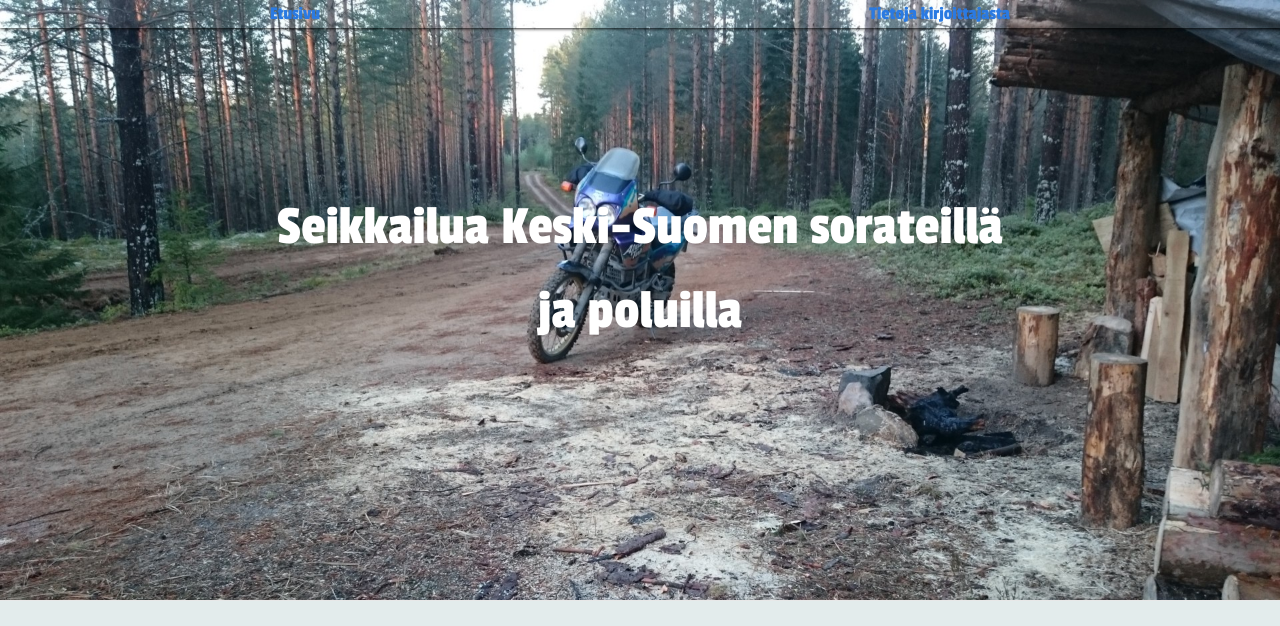
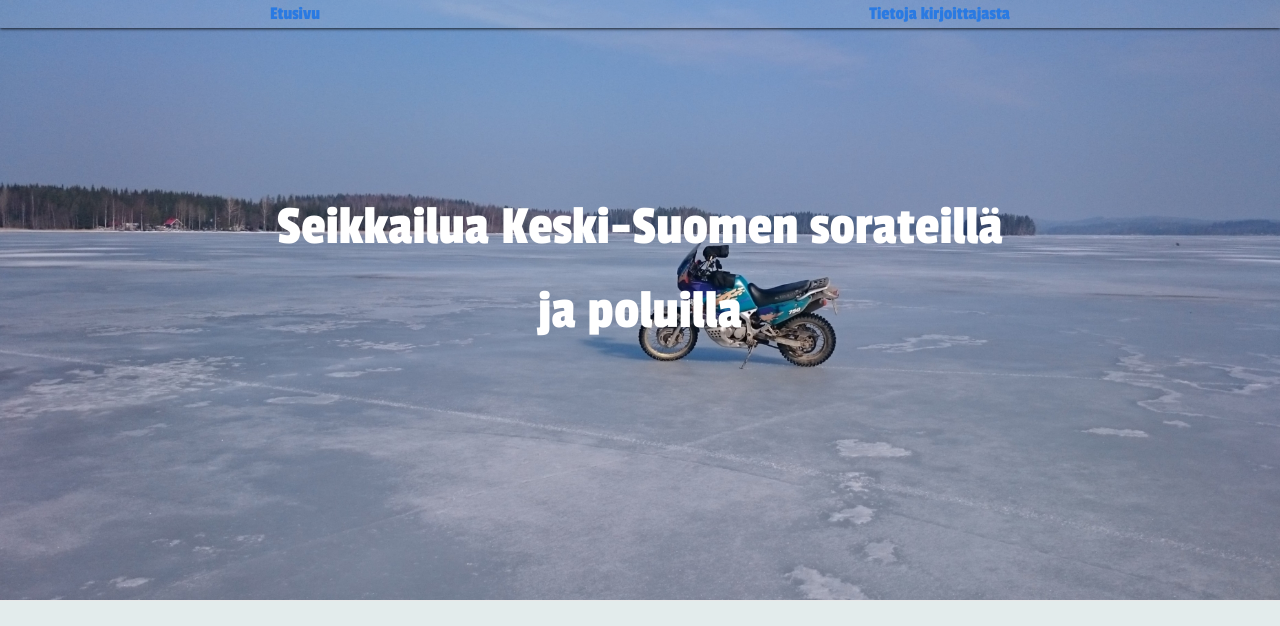
Before and after one commit to seikkailuendurolla/seikkailuendurolla.github.io, a Jekyll site: the page built from index.html, in a window 1280 px wide. Shown: the top 626 px of the page. Built offline with Jekyll 4.4.1, drawn with Linux system fonts in a browser that asks for light colours; some web fonts are replaced; comment, search, counter and statistics services are not loaded; grey boxes are pictures that could not be loaded.

Commit message:
Uusi kuva etusivulle

```diff
--- a/index.html
+++ b/index.html
@@ -1,7 +1,7 @@
 ---
 layout: default
 header_slogan_class: white
-header_image_style: "background-image: url('/assets/matkaenduro-laavu.jpg')"
+header_image_style: "background-image: url('/assets/kevat_jaalla.jpg')"
 ---
 
 <script type="text/javascript">
```
Also changed, not shown: assets/kevat_jaalla.jpg (added).
